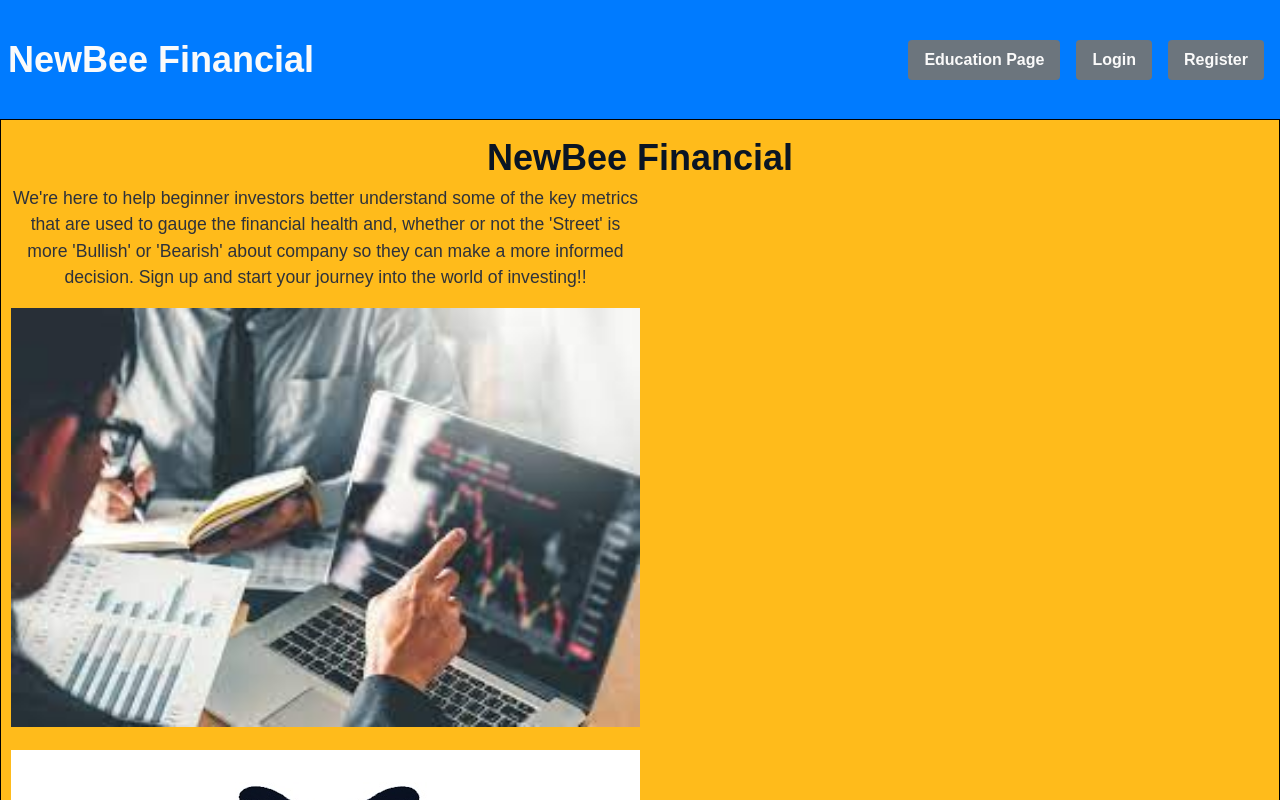
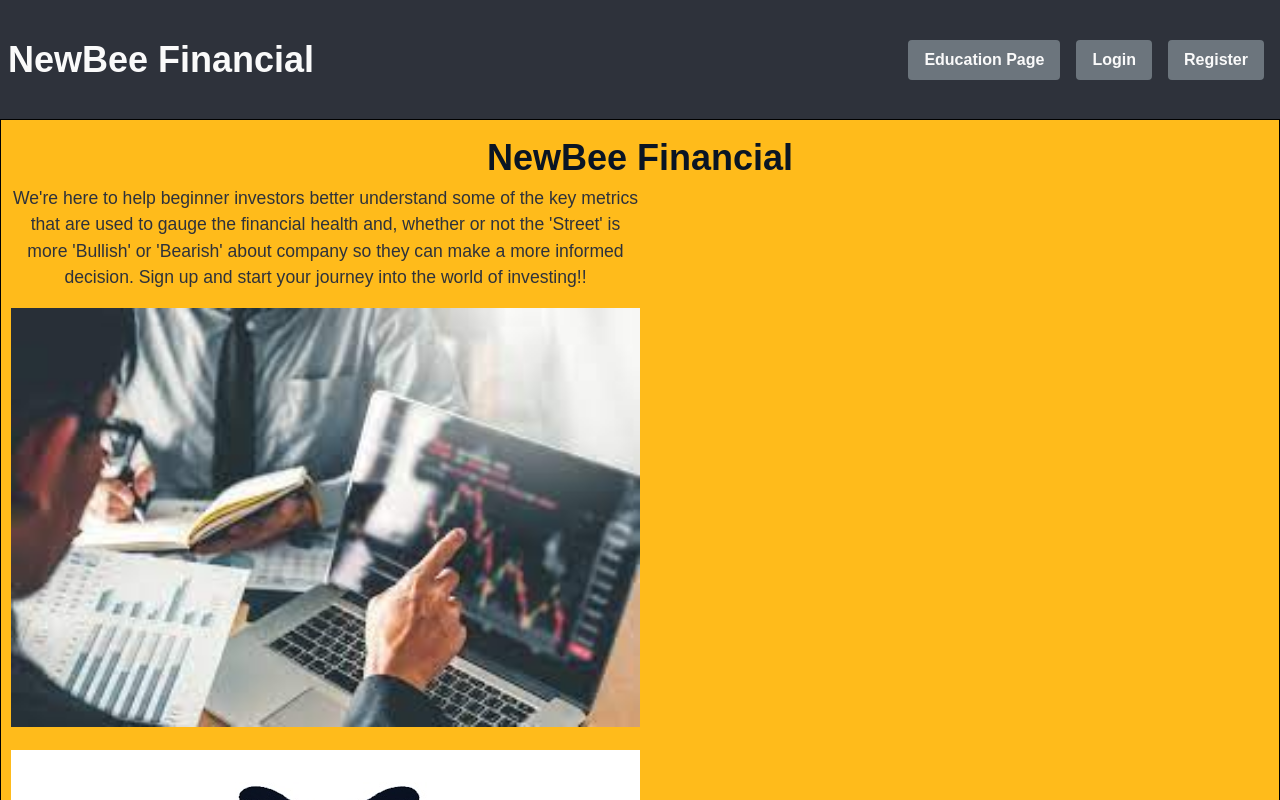
Before and after one commit to bradcoleman60/NewBee-Financial, a React (Create React App) app in the folder client/: page / in a window 1280 px wide. Shown: the top 800 px of the page. Built offline with nearby package versions, Linux system fonts and the light colour scheme.

Commit message:
rootstyling

```diff
--- a/client/src/index.css
+++ b/client/src/index.css
@@ -1,6 +1,6 @@
 :root {
-    --primary: #007bff;
-    --secondary: #F3A847;
+  --primary: #2e323b;
+  --secondary: #f3a847b3;
   --tertiary: #B12704;
   --light: #fafafa;
   --dark: #272f32;
@@ -8,16 +8,13 @@
   --spacing-one: calc(1rem * 0.5);
   --spacing-two: calc(1rem);
 }
-
  * {
   box-sizing: border-box;
 }
-
-  html,
+ /* html,
 body {
-    min-height: 100%;
-  }
-
+  min-height: 100vh;
+} */
  body {
   margin: 0;
   padding: 0;
@@ -26,8 +23,10 @@
   line-height: 1.5;
   font-size: 16px;
   color: var(--dark);
+  display: flex;
+  flex-direction: column;
+  min-height: 100vh;
 }
-
  h1,
 h2,
 h3,
@@ -39,54 +38,42 @@
   margin: 5px 0;
   line-height: 1.25;
 }
-
  h1 {
   font-size: 2.25rem;
 }
-
  h2 {
   font-size: 2rem;
 }
-
  h3 {
   font-size: 1.75rem;
 }
-
  h4 {
   font-size: 1.5rem;
 }
-
  h5 {
   font-size: 1.25rem;
 }
-
  h6 {
   font-size: 1rem;
 }
-
  p {
   font-size: 1.1rem;
   margin-top: 0;
 }
-
  a {
   color: var(--tertiary);
   text-decoration: none;
   font-weight: bold;
 }
-
  a:hover {
   text-decoration: underline;
 }
-
  header {
   background: var(--primary);
 }
-
  header a {
   color: var(--light);
 }
-
  button {
   font-size: 1rem;
   text-decoration: none;
@@ -98,28 +85,22 @@
   margin: 0 1px;
   background-color: var(--secondary);
 }
-
  button:hover {
   opacity: .8;
 }
-
  button[disabled] {
   cursor: default;
   opacity: .8;
 }
-
  img {
   max-width: 100%;
 }
-
  span[role="img"] {
   cursor: default;
 }
-
  form {
   width: 40%;
 }
-
  input {
   font-size: 1rem;
   padding: 0.25rem;
@@ -128,81 +109,65 @@
   border-radius: 3px;
   transition: box-shadow 0.2s;
 }
-
  input:focus {
   border: 1px solid var(--secondary);
   box-shadow: 0 0 .25rem rgba(0, 0, 0, .5);
 }
-
  .container {
   width: 85%;
   max-width: 1200px;
   margin-left: auto;
   margin-right: auto;
 }
-
  .flex-row {
   display: flex;
   flex-wrap: wrap;
 }
-
  .space-between {
   justify-content: space-between;
 }
-
  .flex-end {
   justify-content: flex-end;
 }
-
  .mx-1 {
   margin-right: var(--spacing-one);
   margin-left: var(--spacing-one);
 }
-
  .mx-2 {
   margin-right: var(--spacing-two);
   margin-left: var(--spacing-two);
 }
-
  .my-1 {
   margin-top: var(--spacing-one);
   margin-bottom: var(--spacing-one);
 }
-
  .my-2 {
   margin-top: var(--spacing-two);
   margin-bottom: var(--spacing-two);
 }
-
  .px-1 {
   padding-right: var(--spacing-one);
   padding-left: var(--spacing-one);
 }
-
  .px-2 {
   padding-right: var(--spacing-two);
   padding-left: var(--spacing-two);
 }
-
  .py-1 {
   padding-top: var(--spacing-one);
   padding-bottom: var(--spacing-one);
 }
-
  .py-2 {
   padding-top: var(--spacing-two);
   padding-bottom: var(--spacing-two);
 }
-
  .card {
   width: 25%;
   text-align: center;
 }
-
  .error-text {
   color: var(--error);
 }
-
  @media screen and (max-width: 768px) {
   .card {
     width: 100%;
```
Lines whose indentation alone changed are shown as unchanged.
